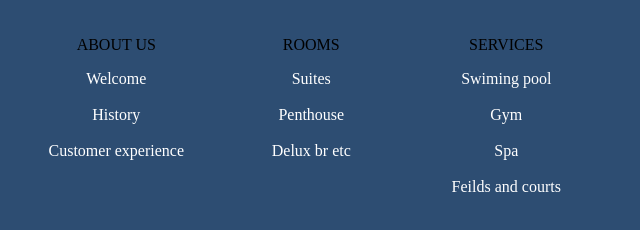
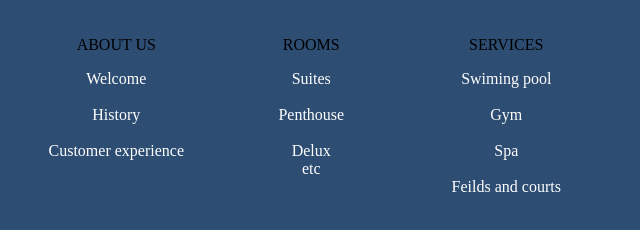
Before and after one commit to barrie-25/group-j-web, a plain HTML site: page About us/ABOUT2.HTML in a window 1280 px wide. Shown: the part 566-796 px from the top of the page, 216-856 px from the left. Drawn offline with Linux system fonts and the light colour scheme.

Commit message:
changed to about_us

```diff
--- a/About us/ABOUT2.HTML
+++ b/About us/ABOUT2.HTML
@@ -80,7 +80,7 @@
             <p>Welcome <br><br> History <br><br> Customer experience</p>
         </div>
         <div><br>ROOMS <br>
-            <p>Suites <br><br> Penthouse <br> <br> Delux br etc</p>
+            <p>Suites <br><br> Penthouse <br> <br> Delux <br> etc</p>
         </div>
          <div><br>SERVICES <br>
             <p>Swiming pool <br><br> Gym <br> <br>Spa <br><br> Feilds and courts</p>
```
Also changed, not shown: About us/ABOUT2.CSS (line endings or trailing spaces).
